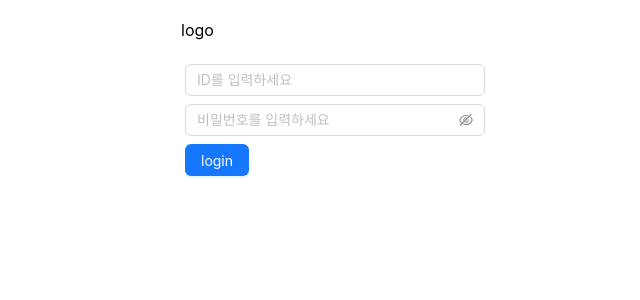
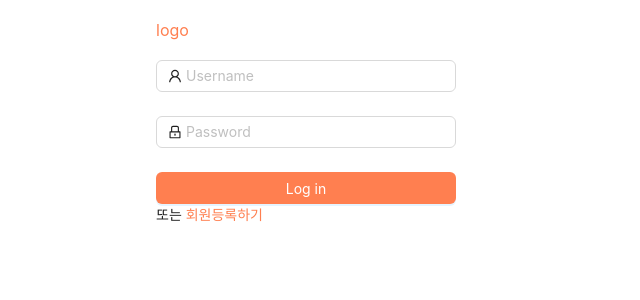
Before and after one commit to Juho11955/private_dashboard_web, a React (Create React App) app: page / in a window 1280 px wide. Shown: the top 300 px of the page, without its empty margins (309-949 px from the left). Built offline with nearby package versions, Linux system fonts and the light colour scheme.

Commit message:
face change second

```diff
--- a/package.json
+++ b/package.json
@@ -4,6 +4,7 @@
   "private": true,
   "proxy": "http://127.0.0.1:8080",
   "dependencies": {
+    "@ant-design/icons": "^5.3.7",
     "@babel/plugin-proposal-private-property-in-object": "^7.21.11",
     "@testing-library/jest-dom": "^5.17.0",
     "@testing-library/react": "^13.4.0",
--- a/src/assets/css/login.css
+++ b/src/assets/css/login.css
@@ -7,17 +7,32 @@
     /* background-color: blueviolet; */
     margin: auto;
     padding: 20px;
-    width: 300px;
+    width: 350px;
+    color: coral;
 }
 
-.idInput {
-    margin: 4px;
+.login-form {
+    max-width: 300px;
 }
 
-.pwInput {
-    margin: 4px;
+.login-form-forgot {
+    float: right;
+    color: coral;
 }
 
-.loginButton {
-    margin: 4px;
+.ant-col-rtl .login-form-forgot {
+    float: left;
 }
+
+#ant-checkbox-inner {
+    accent-color: coral;
+}
+
+.login-form-button {
+    width: 100%;
+    background-color: coral;
+}
+
+.ant-form-item-control-input-content > a {
+    color: coral;
+}
--- a/src/pages/Login.js
+++ b/src/pages/Login.js
@@ -1,7 +1,8 @@
 import React, { useCallback, useEffect, useState } from "react";
 import axios from "axios";
 import { Cookies } from "react-cookie";
-import { Button, Input, Space } from "antd";
+import { LockOutlined, UserOutlined } from '@ant-design/icons';
+import { Button, Checkbox, Form, Input } from 'antd';
 
 import "../assets/css/login.css"
 
@@ -61,23 +62,56 @@ export default function Login() {
 
     };
 
+    const onFinish = (values) => {
+        console.log('Received values of form: ', values);
+      };
+
 
 return (
     <>
     <div className="core">
         <div>logo</div><br/>
-        <div>
-            <Input className="idInput" placeholder="ID를 입력하세요" onChange={onChangeID}/>
-            <Input.Password
-            className="pwInput"
-            placeholder="비밀번호를 입력하세요"
-            visibilityToggle={{
-                visible: passwordVisible,
-                onVisibleChange: setPasswordVisible,
+        <Form
+        name="normal_login"
+        className="login-form"
+        initialValues={{
+            remember: true,
             }}
+            onFinish={onFinish}
+            >
+        <Form.Item
+            name="username"
+            rules={[
+                {
+                    required: true,
+                    message: 'ID를 입력해주세요',
+                },
+            ]}
+            >
+            <Input prefix={<UserOutlined className="site-form-item-icon" />} placeholder="Username" />
+        </Form.Item>
+        <Form.Item
+            name="password"
+            rules={[
+                {
+                    required: true,
+                    message: '비밀번호를 입력해주세요',
+                },
+            ]}
+            >
+            <Input
+            prefix={<LockOutlined className="site-form-item-icon" />}
+            type="password"
+            placeholder="Password"
             />
-            <Button className="loginButton" type="primary" onClick={login}>login</Button>
-        </div>
+        </Form.Item>
+        <Form.Item>
+            <Button type="primary" htmlType="submit" className="login-form-button">
+            Log in
+            </Button>
+            또는 <a href="">회원등록하기</a>
+        </Form.Item>
+        </Form>
     </div>
     </>
 )
```
